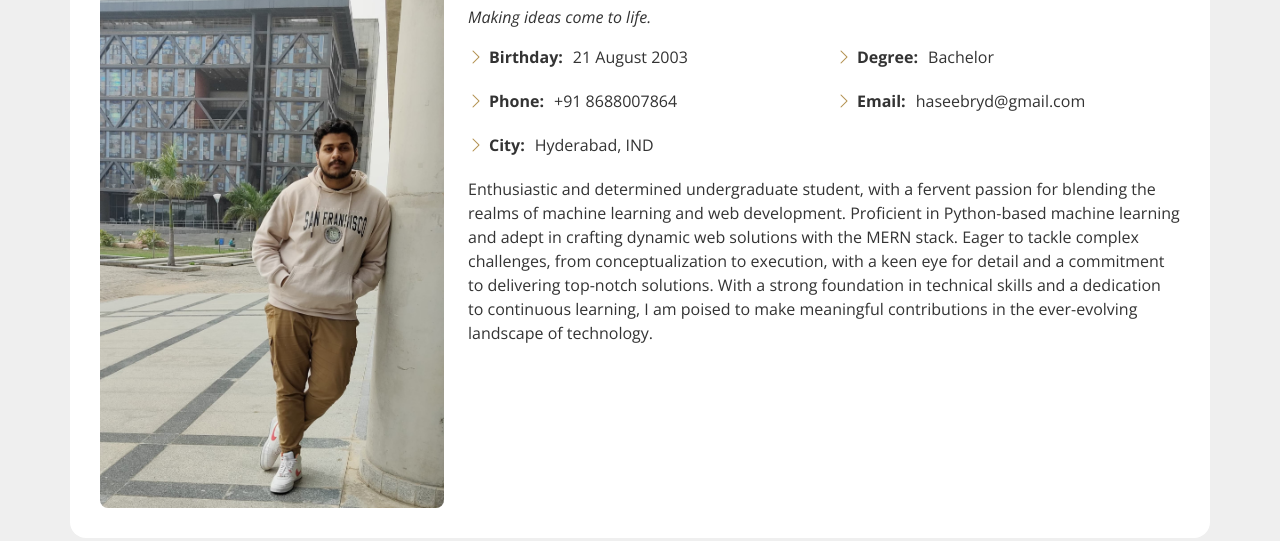
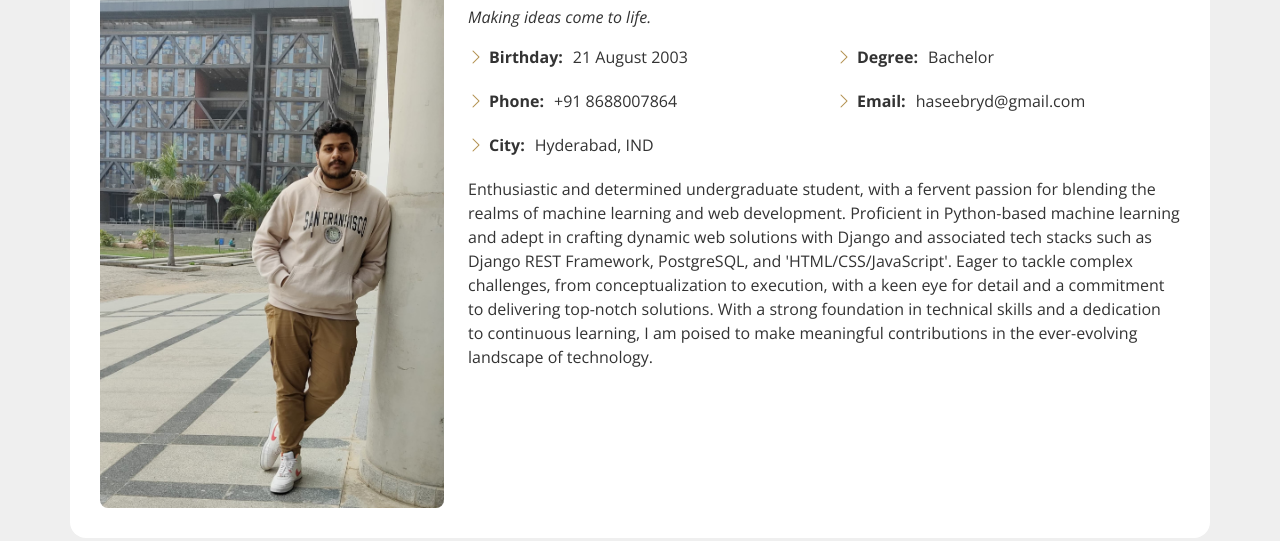
Before and after one commit to HaseebAhmed2003/Haseeb.github.io, a website: page index.html in a window 1280 px wide. Both pictures are taken after a click on the link "About". Shown: the part 259-800 px from the top of the page. Drawn offline with nearby package versions, Linux system fonts and the light colour scheme.

Commit message:
Update index.html

```diff
--- a/index.html
+++ b/index.html
@@ -98,7 +98,7 @@
             </div>
           </div>
           <p>
-            Enthusiastic and determined undergraduate student, with a fervent passion for blending the realms of machine learning and web development. Proficient in Python-based machine learning and adept in crafting dynamic web solutions with the MERN stack. Eager to tackle complex challenges, from conceptualization to execution, with a keen eye for detail and a commitment to delivering top-notch solutions. With a strong foundation in technical skills and a dedication to continuous learning, I am poised to make meaningful contributions in the ever-evolving landscape of technology.
+            Enthusiastic and determined undergraduate student, with a fervent passion for blending the realms of machine learning and web development. Proficient in Python-based machine learning and adept in crafting dynamic web solutions with Django and associated tech stacks such as Django REST Framework, PostgreSQL, and 'HTML/CSS/JavaScript'. Eager to tackle complex challenges, from conceptualization to execution, with a keen eye for detail and a commitment to delivering top-notch solutions. With a strong foundation in technical skills and a dedication to continuous learning, I am poised to make meaningful contributions in the ever-evolving landscape of technology.
           </p>
         </div>
       </div>
```
